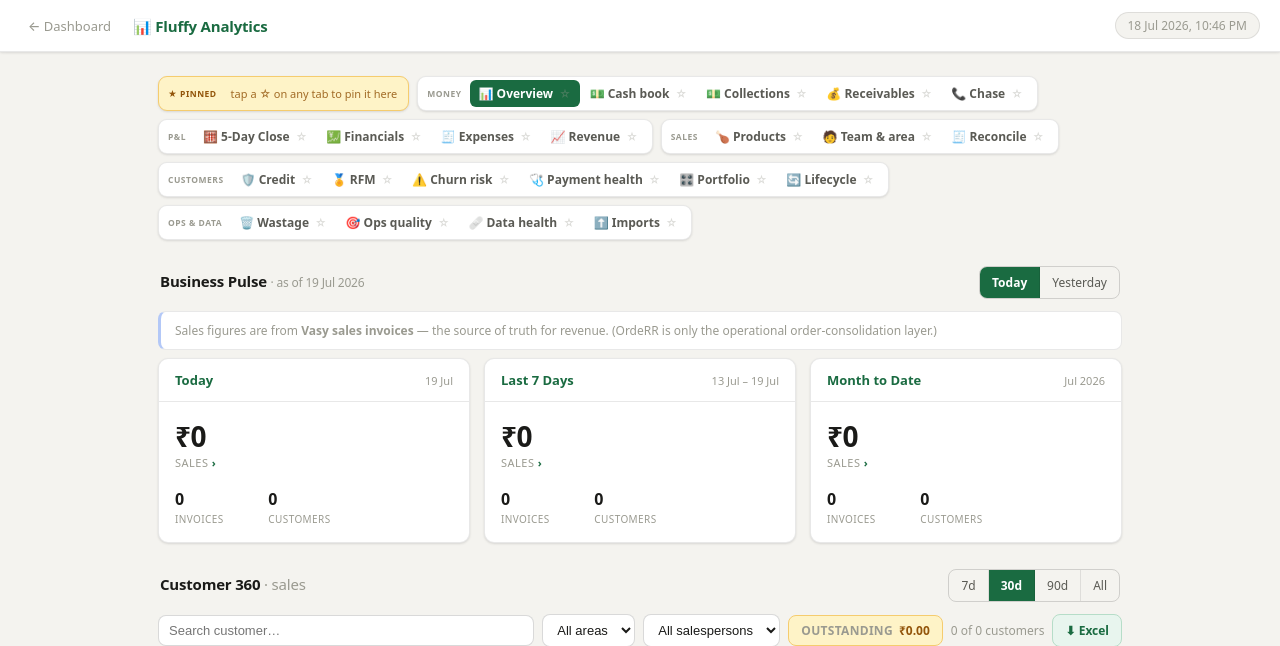
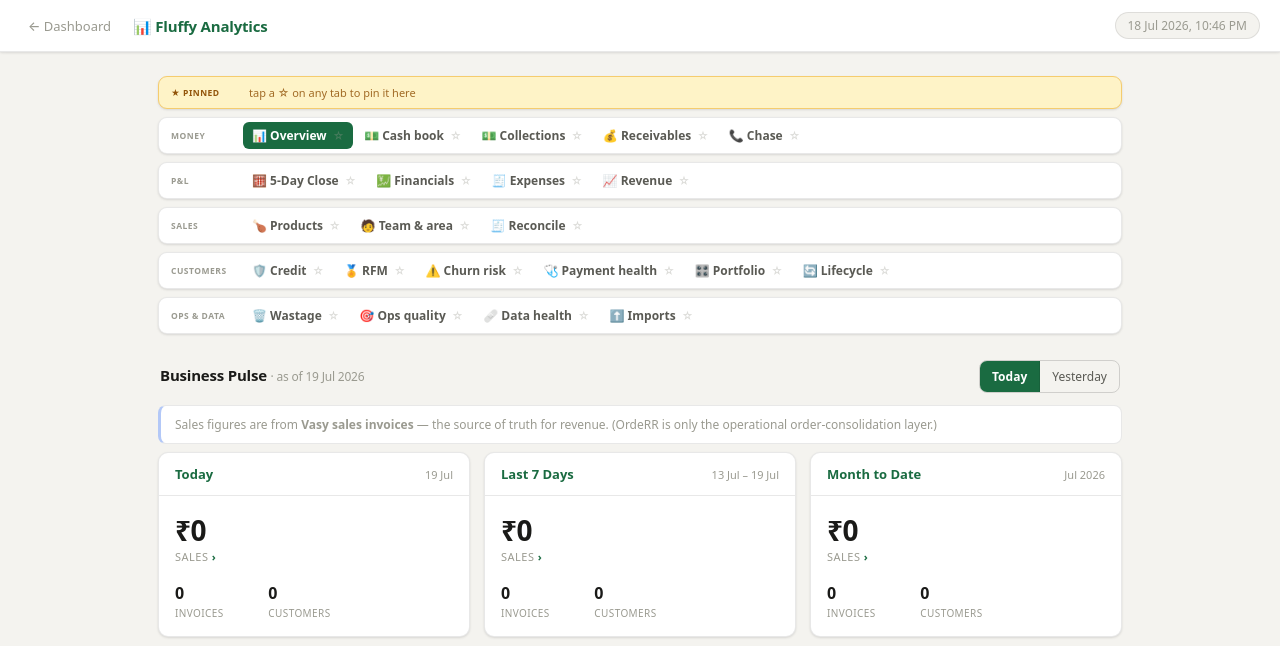
Before and after one commit to 1992tushar/OrdeRR, a FastAPI app: page /dashboard/analytics in a window 1280 px wide. Shown: the top 646 px of the page. Run offline with FastAPI, Linux system fonts and the light colour scheme; data that the repository does not hold is empty.

Commit message:
Analytics: stack subnav vertically — Pinned bar on its own line, one group per line
Change .subnav to flex-direction:column so the Pinned bar is a full-width one-liner and each remaining group sits on its own line below. Group labels get a fixed min-width so tabs align in a neat left column down the rows.

Co-Authored-By: Claude Opus 4.8 (1M context) <noreply@anthropic.com>

```diff
--- a/orderr_core/templates/_analytics_subnav.html
+++ b/orderr_core/templates/_analytics_subnav.html
@@ -7,8 +7,9 @@
    top for quick access. Self-contained styles + script (each analytics
    page has its own <style>, so this partial ships its own). #}
 <style>
-.subnav{display:flex;gap:8px;flex-wrap:wrap;align-items:stretch;margin-bottom:20px}
-.subnav .grp{display:flex;align-items:center;gap:1px;flex-wrap:wrap;background:var(--surface);border:1px solid var(--border);border-radius:9px;padding:3px 5px;box-shadow:var(--shadow)}
+.subnav{display:flex;flex-direction:column;gap:8px;align-items:stretch;margin-bottom:20px}
+.subnav .grp{display:flex;align-items:center;gap:2px;flex-wrap:wrap;background:var(--surface);border:1px solid var(--border);border-radius:9px;padding:4px 8px;box-shadow:var(--shadow)}
+.subnav .grp .glabel{min-width:74px}
 .subnav .glabel{font-size:8.5px;font-weight:800;letter-spacing:.5px;color:var(--ink3);text-transform:uppercase;padding:0 7px 0 4px;white-space:nowrap}
 .subnav a{position:relative;display:inline-flex;align-items:center;font-size:12px;font-weight:600;color:var(--ink2);text-decoration:none;padding:5px 9px;border-radius:6px;white-space:nowrap}
 .subnav a:hover{background:var(--bg);color:var(--ink)}
```
